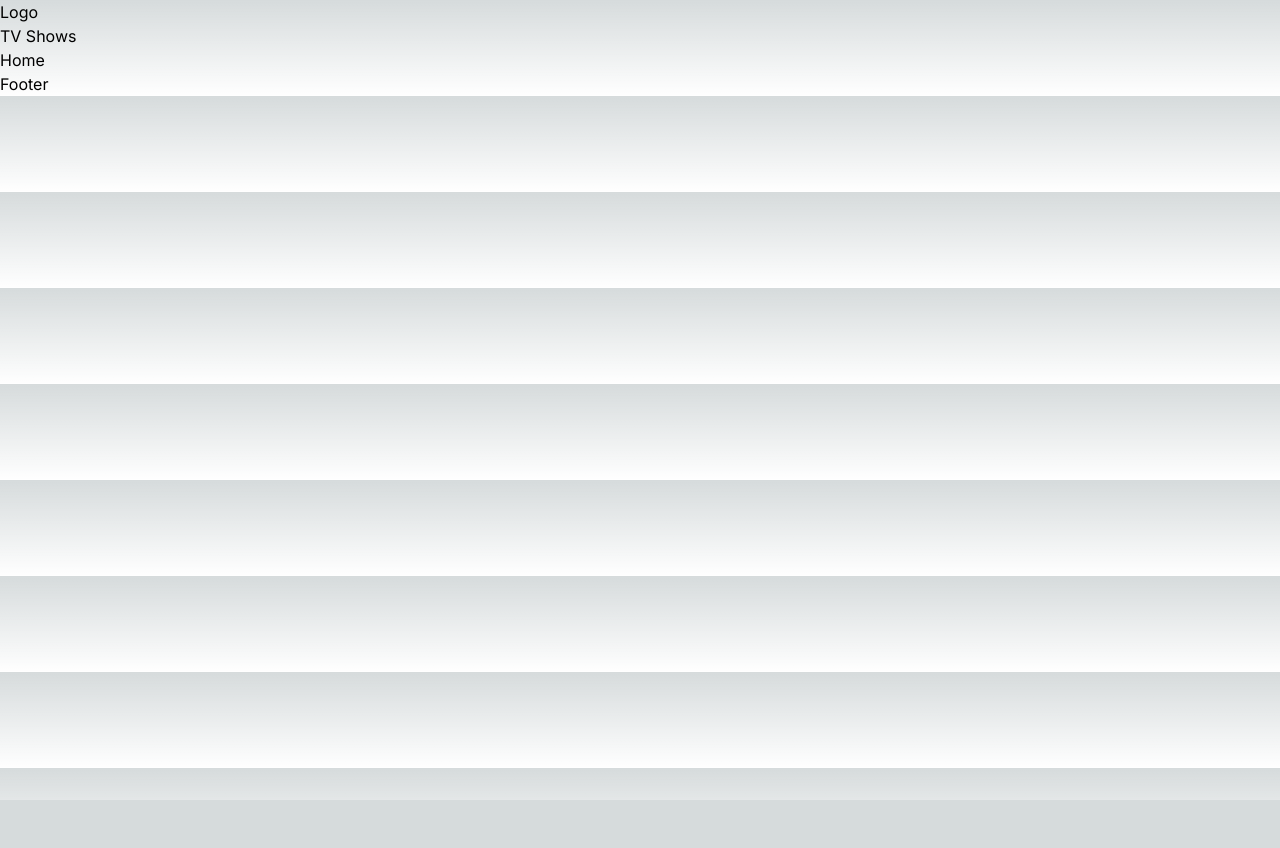
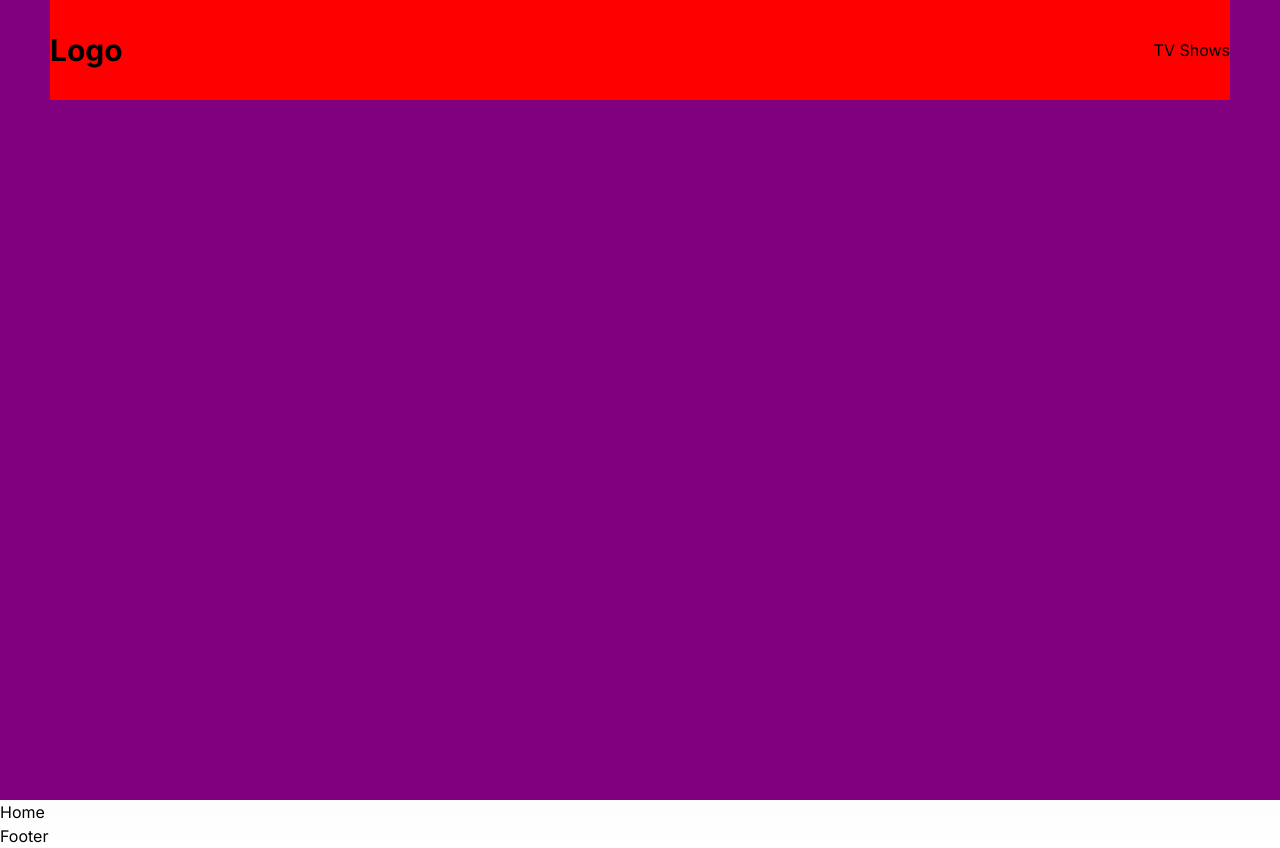
Before and after one commit to vmaineng/movie-night, a Next.js app in the folder front/: page / in a window 1280 px wide. Before the commit the page ends 800 px from the top, so only its background shows below. Built offline with nearby package versions, Linux system fonts and the light colour scheme.

Commit message:
added in styles

```diff
--- a/front/src/app/components/navbar/Navbar.jsx
+++ b/front/src/app/components/navbar/Navbar.jsx
@@ -3,8 +3,8 @@ import Link from 'next/link';
 
 const Navbar = () => {
   return (
-    <div>
-    <div>Logo</div>
+    <div class="nav-container">
+    <div class="logo">Logo</div>
     <div>
       <Link href="/tvshows">TV Shows</Link>
     </div>
--- a/front/src/app/globals.css
+++ b/front/src/app/globals.css
@@ -16,6 +16,12 @@
   }
 }
 
+* {
+  margin: 0;
+  padding: 0;
+  box-sizing: border-box;
+}
+
 body {
   color: rgb(var(--foreground-rgb));
   background: linear-gradient(
@@ -26,6 +32,31 @@ body {
     rgb(var(--background-start-rgb));
 }
 
+.container{
+  background-color: purple;
+  width: 1536px;
+  margin: auto;
+  padding-left: 50px;
+  padding-right: 50px;
+  min-height: 100vh;
+  display: flex;
+  flex-direction: column;
+  justify-content: space-between;
+}
+
+.nav-container{
+  background-color: red;
+  height:100px;
+  display: flex;
+  align-items: center;
+  justify-content: space-between;
+}
+
+.logo {
+  font-size: 30px;
+  font-weight: bold;
+}
+
 @layer utilities {
   .text-balance {
     text-wrap: balance;
--- a/front/src/app/layout.js
+++ b/front/src/app/layout.js
@@ -14,7 +14,10 @@ export default function RootLayout({ children }) {
   return (
     <html lang="en">
       <body className={inter.className}>
+        <div className="container">
         <Navbar />
+        </div>
+
         {children}
         <Footer />
       </body>
```
